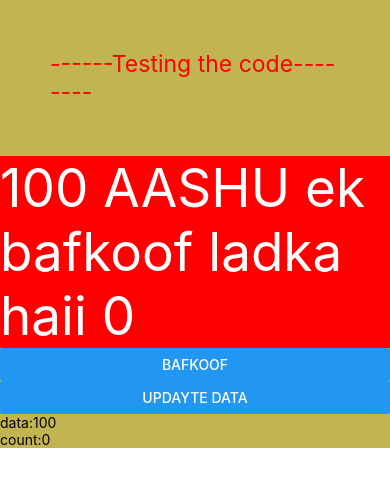
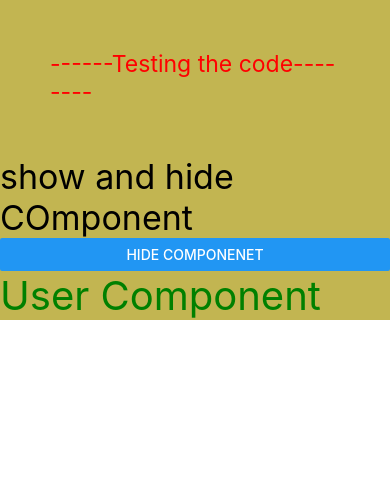
Before and after one commit to Aryan7417/react-native, a React Native app: screen / in a window 390 px wide. Shown: the top 486 px of the page. Built offline with nearby package versions, Linux system fonts and the light colour scheme.

Commit message:
hide component

```diff
--- /dev/null
+++ b/introduction of raect-native/HideComp.tsx
@@ -0,0 +1,27 @@
+import React, { useState } from 'react'
+import {Text,View,Button} from 'react-native'
+
+
+const HideComp = () => {
+    const [show,setShow]=useState(true)
+  return (
+    <View>
+        <Text style={{fontSize:34}}>show and hide COmponent</Text>
+        <Button title='Hide componenet' onPress={()=>setShow(!show)}/>
+
+            {
+                show ? <User/>:null
+            }
+    </View>
+  )
+}
+
+const User = ()=>{
+    return(
+        <View>
+            <Text style={{fontSize:40 ,color:'green'}}>User Component</Text>
+        </View>
+    )
+}
+
+export default HideComp
--- a/introduction of raect-native/componet.tsx
+++ b/introduction of raect-native/componet.tsx
@@ -12,7 +12,8 @@ import { View,Text } from 'react-native'
 //import Flatlist from './Flatlist.jsx'
 //import Sectionlist from './Sectionlist.jsx'
 //import ClasssCOmp from './ClasssCOmp.jsx'
-import Hooks from './Hooks.tsx'
+//import Hooks from './Hooks.tsx'
+import HideComp from './HideComp.tsx'
 
 
 
@@ -23,7 +24,7 @@ const componet = () => {
   return (
     <View style={{backgroundColor:'#C2B551'}}>
         <Text style={{fontSize:23 ,padding:50,color:"red"}}>------Testing the code--------</Text>
-        <Hooks/>
+        <HideComp/>
 
 
     </View>
```
